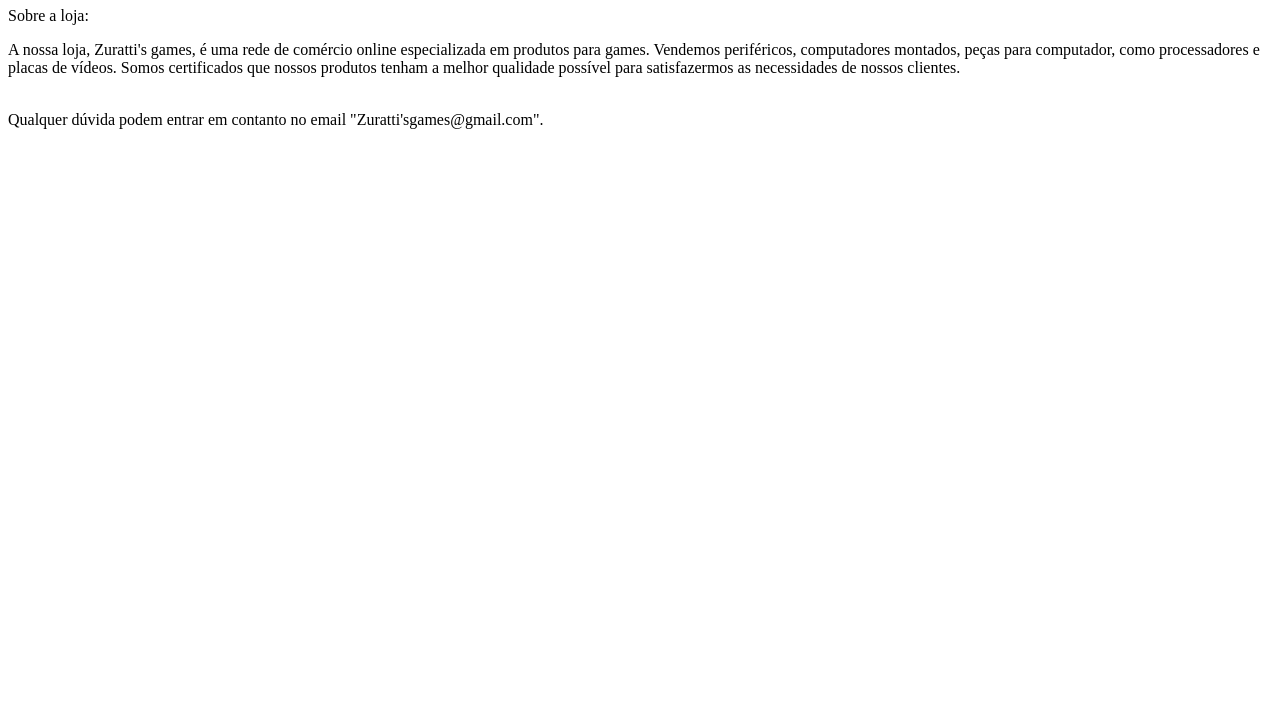
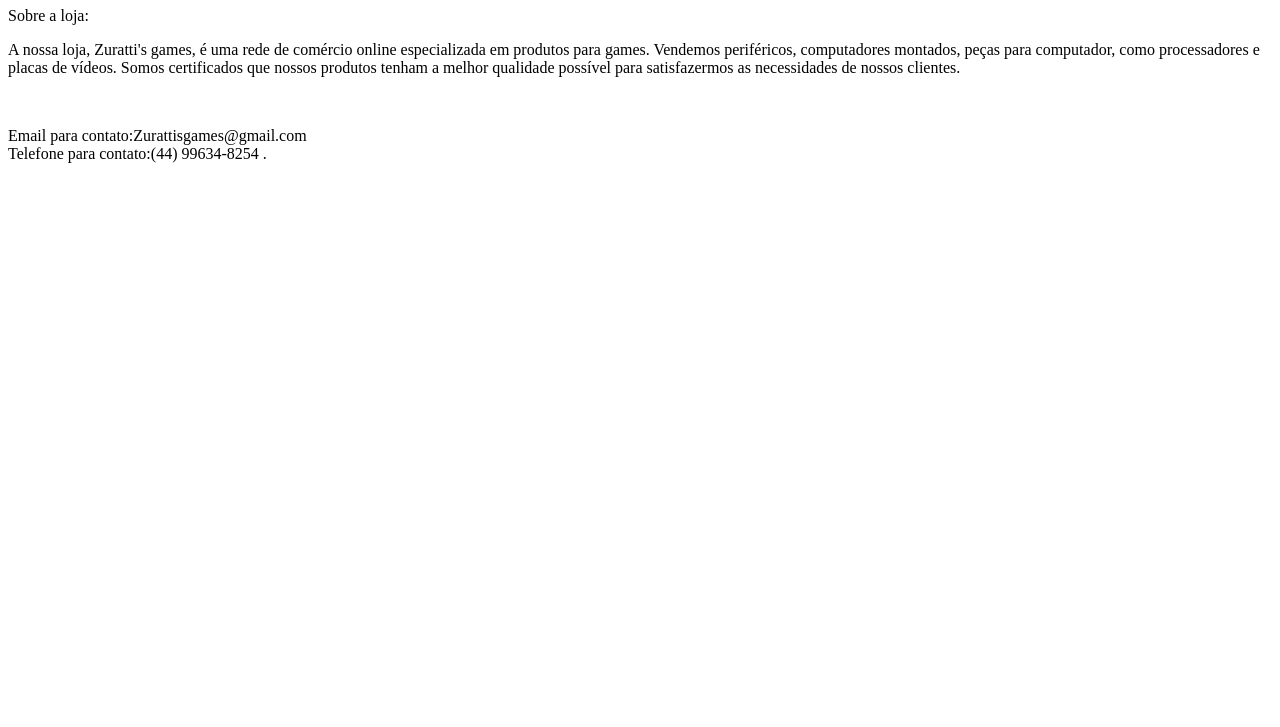
Before and after one commit to PedroZura8/Pedro-HTML, a plain HTML site: page index.html in a window 1280 px wide. Shown: the part 73-800 px from the top of the page. Drawn offline with Linux system fonts and the light colour scheme.

Commit message:
indext.html

```diff
--- a/index.html
+++ b/index.html
@@ -12,6 +12,7 @@
     para games. Vendemos periféricos, computadores montados, peças para computador, como
     processadores e placas de vídeos. Somos certificados que nossos produtos tenham a melhor
     qualidade possível para satisfazermos as necessidades de nossos clientes.</p> <br>
-     Qualquer dúvida podem entrar em contanto no email "Zuratti'sgames@gmail.com".
+    <p>Email para contato:Zurattisgames@gmail.com <br>
+     Telefone para contato:(44) 99634-8254 .</p>
 </body>
 </html>
```
